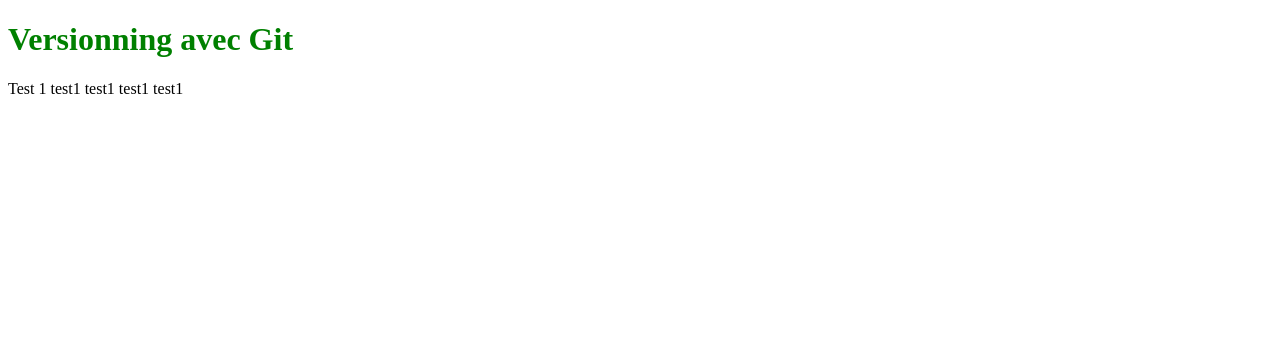
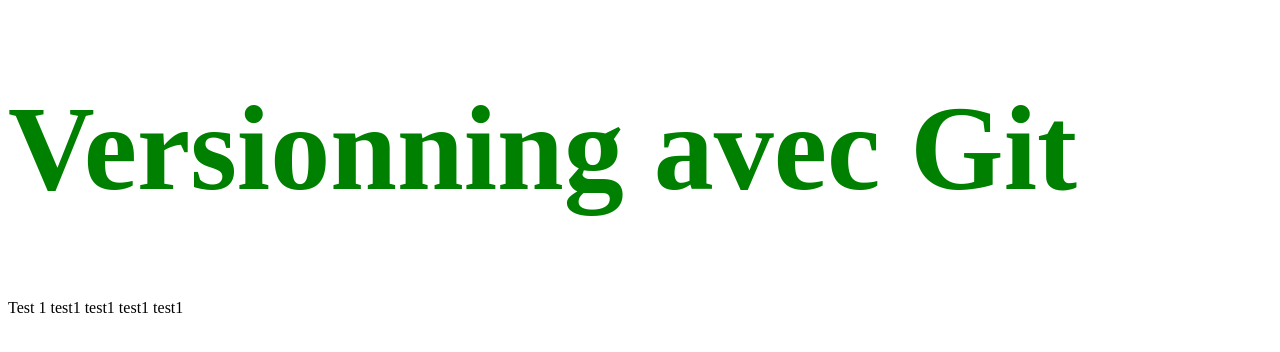
Before and after one commit to Afjaoulali/projet1, a plain HTML site: page index.html in a window 1280 px wide. Drawn offline with Linux system fonts and the light colour scheme.

Commit message:
changer le font size

```diff
--- a/style.css
+++ b/style.css
@@ -1,4 +1,5 @@
 h1{
     color : green;
+    font-size: 120px;
 
 }
```
